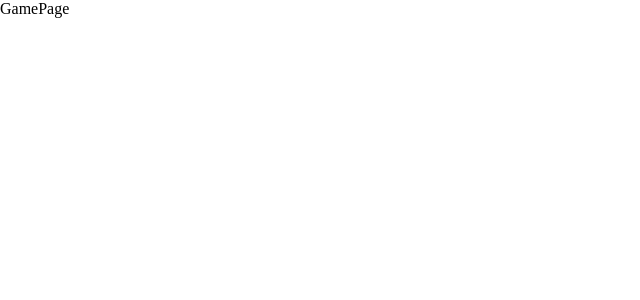
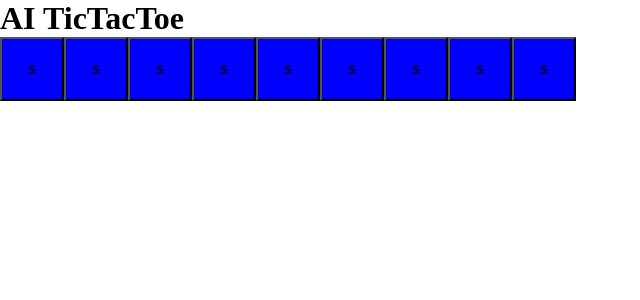
Before and after one commit to RunAtTekky/cpu_tictactoe, a React (Vite) app: page / in a window 1280 px wide. Shown: the top 300 px of the page, without its empty margins (0-640 px from the left). Built offline with nearby package versions, Linux system fonts and the light colour scheme.

Commit message:
board shows up on the page

```diff
--- /dev/null
+++ b/src/constants.js
@@ -0,0 +1,5 @@
+export const BOARD = {
+    EMPTY: '$',
+    X_SYMBOL: 'X',
+    O_SYMBOL: 'O'
+}
--- a/src/pages/GamePage/GamePage.jsx
+++ b/src/pages/GamePage/GamePage.jsx
@@ -1,5 +1,7 @@
+import { Board } from "./components/Board"
+
 export const GamePage = () => {
   return (
-    <div>GamePage</div>
+    <Board />
   )
 }
--- a/src/pages/GamePage/components/Board.jsx
+++ b/src/pages/GamePage/components/Board.jsx
@@ -1,5 +1,25 @@
+import { useState } from "react"
+import { BOARD } from "../../../constants";
+
+import './Board.css'
+import { Cell } from "./Cell";
+
 export const Board = () => {
+  const [cells, setCells] = useState(Array(9).fill(BOARD.EMPTY));
+
+  const onCellClick = () => {
+    console.log("Button clicked");
+    const newCells = cells.slice();
+    newCells[0] = BOARD.X_SYMBOL;
+    setCells(newCells);
+  };
+
+  const cellsBtn = cells.map((cell, idx) => <Cell key={idx} value={cell} onClick={onCellClick} />);
+
   return (
-    <div>Board</div>
-  )
+    <>
+      <h1>AI TicTacToe</h1>
+      {cellsBtn}
+    </>
+  );
 }
--- /dev/null
+++ b/src/pages/GamePage/components/Cell.css
@@ -0,0 +1,5 @@
+.cell {
+    height: 4rem;
+    width: 4rem;
+    background-color: blue;
+}
--- /dev/null
+++ b/src/pages/GamePage/components/Cell.jsx
@@ -0,0 +1,5 @@
+import './Cell.css'
+
+export const Cell = ({ value, onClick }) => {
+  return <button className="cell" onClick={onClick}>{value}</button>;
+};
```
Also changed, not shown: src/pages/GamePage/components/Board.css (added).
